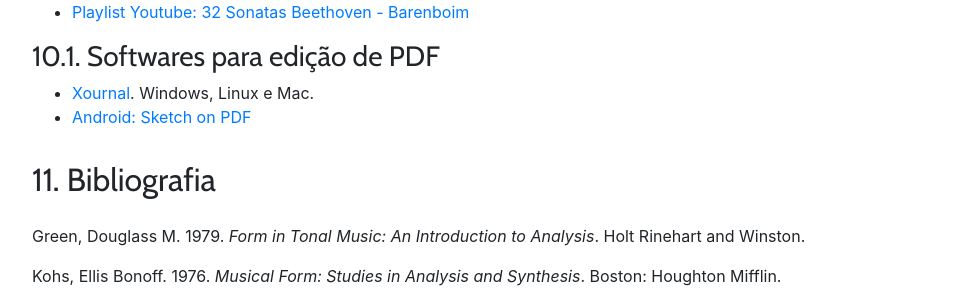
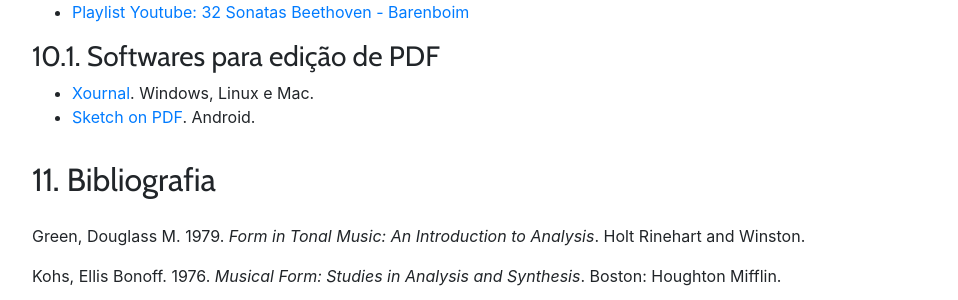
Before and after one commit to kroger/genosmus, a Jekyll site: the page built from _marcos/musa72.md, in a window 1280 px wide and 900 px high, scrolled down 5281 px. Shown: the part 153-453 px from the top of the window, without its empty margins (68-1026 px from the left). Built offline with Jekyll 4.4.1, drawn with Linux system fonts in a browser that asks for light colours; nearby versions of some CDN libraries; the table of contents is made by our own code.

Commit message:
Melhora links

```diff
--- a/_marcos/musa72.md
+++ b/_marcos/musa72.md
@@ -246,7 +246,7 @@
 ### 10.1. Softwares para edição de PDF
 
 - [Xournal](https://xournalpp.github.io/). Windows, Linux e Mac.
-- [Android: Sketch on PDF](https://play.google.com/store/apps/details?id=com.applikationsprogramvara.sketchonpdfs)
+- [Sketch on PDF](https://play.google.com/store/apps/details?id=com.applikationsprogramvara.sketchonpdfs). Android.
 
 ## 11. Bibliografia
 
```
